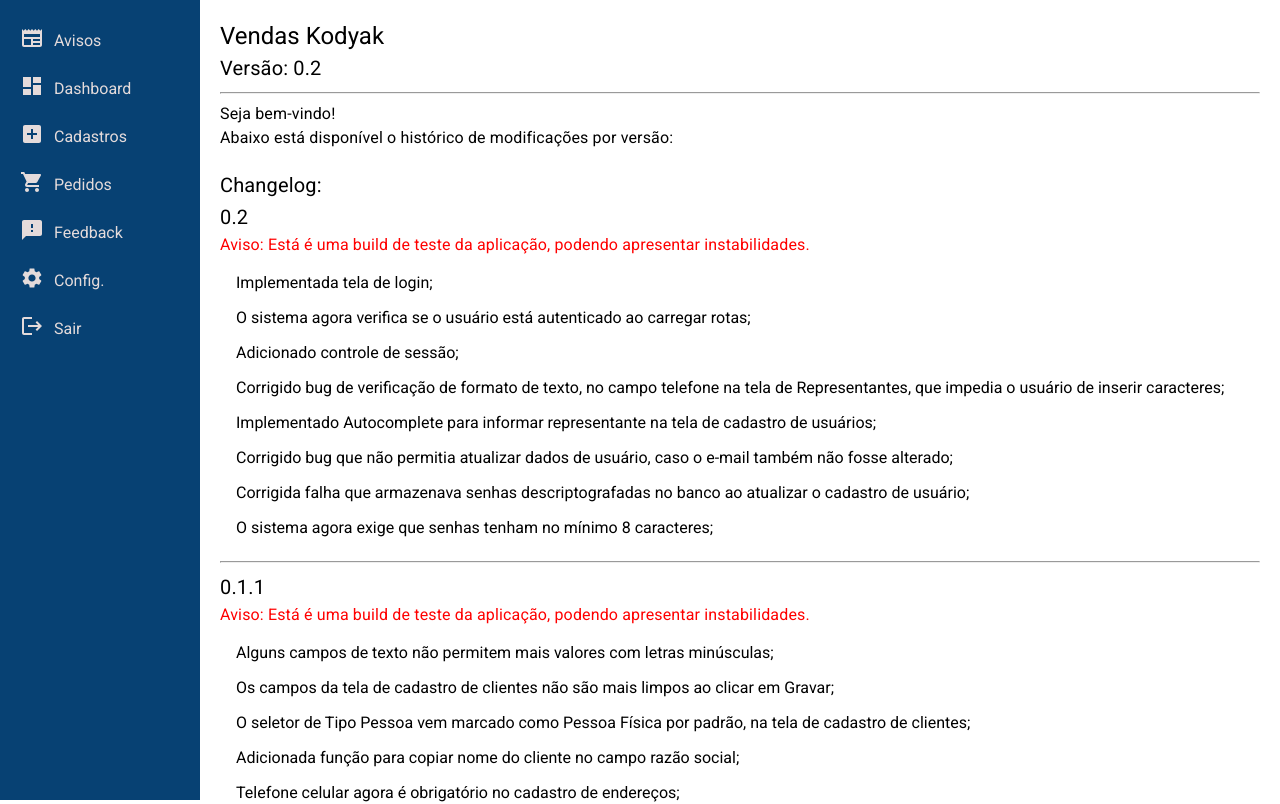
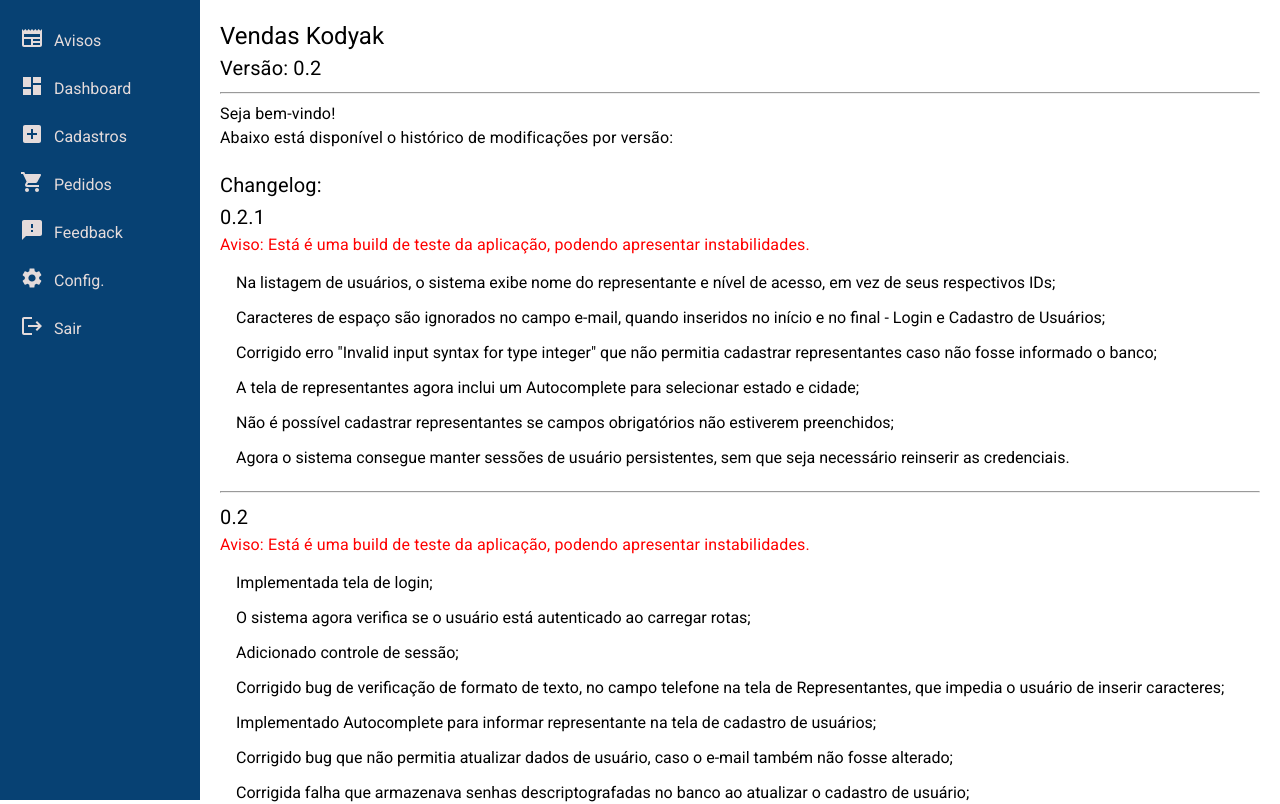
Before and after one commit to HenriqueOPeixoto/app-kodyak, a React (Vite) app in the folder frontend-kodyak/: page /avisos in a window 1280 px wide. Shown: the top 804 px of the page. Built offline with nearby package versions, Linux system fonts and the light colour scheme; no server answers.

Commit message:
Adicionar changelog da versão 0.2.1 com melhorias e correções na listagem de usuários e cadastro de representantes

```diff
--- a/frontend-kodyak/src/components/Avisos/Avisos.tsx
+++ b/frontend-kodyak/src/components/Avisos/Avisos.tsx
@@ -11,6 +11,19 @@
             <Typography>Abaixo está disponível o histórico de modificações por versão:</Typography>
             <br />
             <Typography variant="h6">Changelog:</Typography>
+            <Typography variant="h6">0.2.1</Typography>
+            <Typography color={'red'}>
+                Aviso: Está é uma build de teste da aplicação, podendo apresentar instabilidades.
+            </Typography>
+            <List>
+                <ListItem>Na listagem de usuários, o sistema exibe nome do representante e nível de acesso, em vez de seus respectivos IDs;</ListItem>
+                <ListItem>Caracteres de espaço são ignorados no campo e-mail, quando inseridos no início e no final - Login e Cadastro de Usuários;</ListItem>
+                <ListItem>Corrigido erro "Invalid input syntax for type integer" que não permitia cadastrar representantes caso não fosse informado o banco;</ListItem>
+                <ListItem>A tela de representantes agora inclui um Autocomplete para selecionar estado e cidade;</ListItem>
+                <ListItem>Não é possível cadastrar representantes se campos obrigatórios não estiverem preenchidos;</ListItem>
+                <ListItem>Agora o sistema consegue manter sessões de usuário persistentes, sem que seja necessário reinserir as credenciais.</ListItem>
+            </List>
+            <hr />
             <Typography variant="h6">0.2</Typography>
             <Typography color={'red'}>
                 Aviso: Está é uma build de teste da aplicação, podendo apresentar instabilidades.
```
